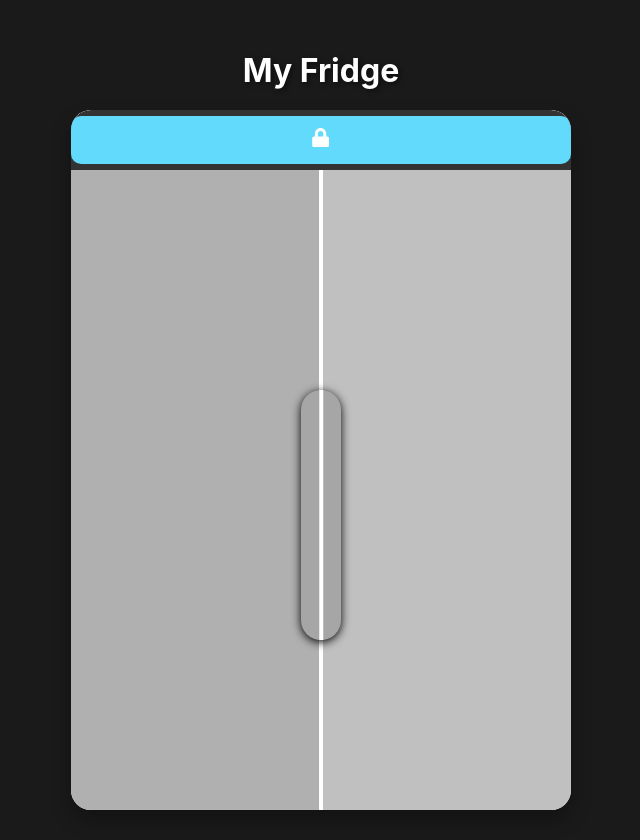
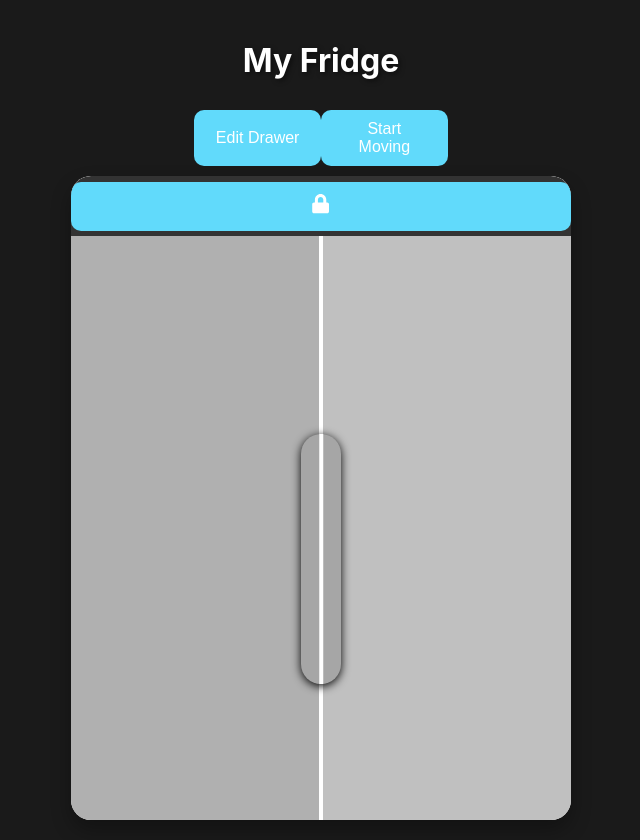
Before and after one commit to ravidp30/CoolCount, a React (Create React App) app in the folder front-end/: page / in a window 1280 px wide. Shown: the whole page, without its empty margins (319-959 px from the left). Built offline with nearby package versions, Linux system fonts and the light colour scheme.

Commit message:
toolbar added - move drawer added

```diff
--- a/front-end/package.json
+++ b/front-end/package.json
@@ -11,7 +11,9 @@
     "react-dnd": "^16.0.1",
     "react-dnd-html5-backend": "^16.0.1",
     "react-dom": "^18.3.1",
+    "react-draggable": "^4.4.6",
     "react-icons": "^5.3.0",
+    "react-resizable": "^3.0.5",
     "react-router-dom": "^6.27.0",
     "react-scripts": "5.0.1",
     "web-vitals": "^2.1.4"
--- a/front-end/src/Drawer.js
+++ b/front-end/src/Drawer.js
@@ -16,10 +16,10 @@ class Drawer {
       this.lastAddedDate = lastAddedDate;
   }
 
-    // פונקציה להדפסת פרטי המגירה
+  // Function to print drawer details
   printDetails() {
       console.log(`Name: ${this.name}`);
-      console.log(`weight Per Item: ${this.weightperitem}`);
+      console.log(`Weight Per Item: ${this.weightperitem}`);
       console.log(`Weight: ${this.weight}`);
       console.log(`Quantity: ${this.quantity}`);
       console.log(`Last Added Date: ${this.lastAddedDate}`);
--- a/front-end/src/Home.js
+++ b/front-end/src/Home.js
@@ -1,8 +1,10 @@
 import React, { useState } from 'react';
 import './Home.css';
 import { FaLock, FaLockOpen } from 'react-icons/fa';
-import Drawer from './Drawer';
-import EditDrawerModal from './EditDrawerModal'; // Import the modal
+import Drawer from './Drawer'; // Ensure this import is correct
+import EditDrawerModal from './EditDrawerModal';
+import Toolbar from './Toolbar';
+import Draggable from 'react-draggable'; // Import react-draggable
 
 function Home() {
     const [isOpen, setIsOpen] = useState(false);
@@ -13,12 +15,13 @@ function Home() {
         new Drawer('Drawer 4', 0, 0, new Date().toLocaleDateString()),
         new Drawer('Drawer 5', 0, 0, new Date().toLocaleDateString()),
         new Drawer('Drawer 6', 0, 0, new Date().toLocaleDateString()),
-
     ]);
 
     const [editingIndex, setEditingIndex] = useState(null);
     const [drawerDetails, setDrawerDetails] = useState({ name: '', weightperitem: 0, weight: 0, quantity: 0, lastAddedDate: '' });
-    const [isModalOpen, setIsModalOpen] = useState(false); // State to manage modal visibility
+    const [isModalOpen, setIsModalOpen] = useState(false);
+    const [isEditing, setIsEditing] = useState(false);
+    const [isMoving, setIsMoving] = useState(false); // Add isMoving state
 
     const toggleFridge = () => {
         setIsOpen(!isOpen);
@@ -34,7 +37,7 @@ function Home() {
             lastAddedDate: drawer.lastAddedDate,
         });
         setEditingIndex(index);
-        setIsModalOpen(true); // Open the modal
+        setIsModalOpen(true);
     };
 
     const handleEditSubmit = (event) => {
@@ -42,13 +45,38 @@ function Home() {
         const updatedDrawers = [...drawers];
         updatedDrawers[editingIndex].updateDetails(drawerDetails.name, drawerDetails.weightperitem, drawerDetails.weight, drawerDetails.quantity, drawerDetails.lastAddedDate);
         setDrawers(updatedDrawers);
-        setIsModalOpen(false); // Close the modal
+        setIsModalOpen(false);
         setEditingIndex(null);
+        setIsEditing(false);
     };
+
+    const toggleEditing = () => {
+        setIsEditing(!isEditing);
+    };
+
+    const toggleMoving = () => {
+        setIsMoving(!isMoving); // Toggle the moving state
+    };
+
+    const moveDrawer = (index, position) => {
+        if (!isMoving) return; // Only move if isMoving is true
+        const updatedDrawers = [...drawers];
+        const [removed] = updatedDrawers.splice(index, 1); // Remove the drawer from its original position
+        updatedDrawers.splice(position, 0, removed); // Add it back at the new position
+        setDrawers(updatedDrawers); // Update the state with the new drawer order
+    };
+
 
     return (
         <div className="home-container">
             <h1 className="fridge-title">My Fridge</h1>
+            <Toolbar
+                onEditToggle={toggleEditing}
+                onMoveToggle={toggleMoving} // Update the function to handle moving
+                isEditing={isEditing}
+                isMoving={isMoving} // Pass isMoving state to Toolbar
+            />
+
             <div className={`fridge ${isOpen ? 'open' : 'closed'}`}>
                 <div className="fridge-header">
                     <button className="toggle-btn" onClick={toggleFridge}>
@@ -61,11 +89,14 @@ function Home() {
 
                 <div className={`fridge-interior ${isOpen ? 'visible' : 'hidden'}`}>
                     <div className="drawer-container">
-                        {drawers.map((drawer, index) => (
-                            <div className="drawer" key={index} onClick={() => editDrawer(index)}>
-                                {drawer.name}
-                            </div>
-                        ))}
+                    {drawers.map((drawer, index) => (
+    <Draggable key={index} disabled={!isMoving} onStop={(e, data) => console.log('Moved', data)}>
+        <div className="drawer" onClick={() => isEditing && editDrawer(index)}>
+            {drawer.name}
+        </div>
+    </Draggable>
+))}
+
                     </div>
                 </div>
 
@@ -74,7 +105,6 @@ function Home() {
                 )}
             </div>
 
-            {/* Show modal if it is open */}
             {isModalOpen && (
                 <EditDrawerModal
                     drawerDetails={drawerDetails}
--- /dev/null
+++ b/front-end/src/Toolbar.css
@@ -0,0 +1,12 @@
+/* Toolbar.css */
+.toolbar {
+    display: flex;
+    justify-content: flex-end; /* Align the button to the right */
+    padding: 10px;
+}
+
+.toolbar button {
+    padding: 10px 20px;
+    font-size: 16px;
+    cursor: pointer;
+}
--- /dev/null
+++ b/front-end/src/Toolbar.js
@@ -0,0 +1,17 @@
+import React from 'react';
+import './Toolbar.css';
+
+const Toolbar = ({ onEditToggle, isEditing, onMoveToggle, isMoving }) => {
+    return (
+        <div className="toolbar">
+            <button onClick={onEditToggle}>
+                {isEditing ? 'Stop Editing' : 'Edit Drawer'}
+            </button>
+            <button onClick={onMoveToggle}>
+                {isMoving ? 'Stop Moving' : 'Start Moving'} {/* Update button text */}
+            </button>
+        </div>
+    );
+};
+
+export default Toolbar;
```
Also changed, not shown: 1 other file (tests, documents, lock files or other folders). Lines whose indentation alone changed are shown as unchanged.
